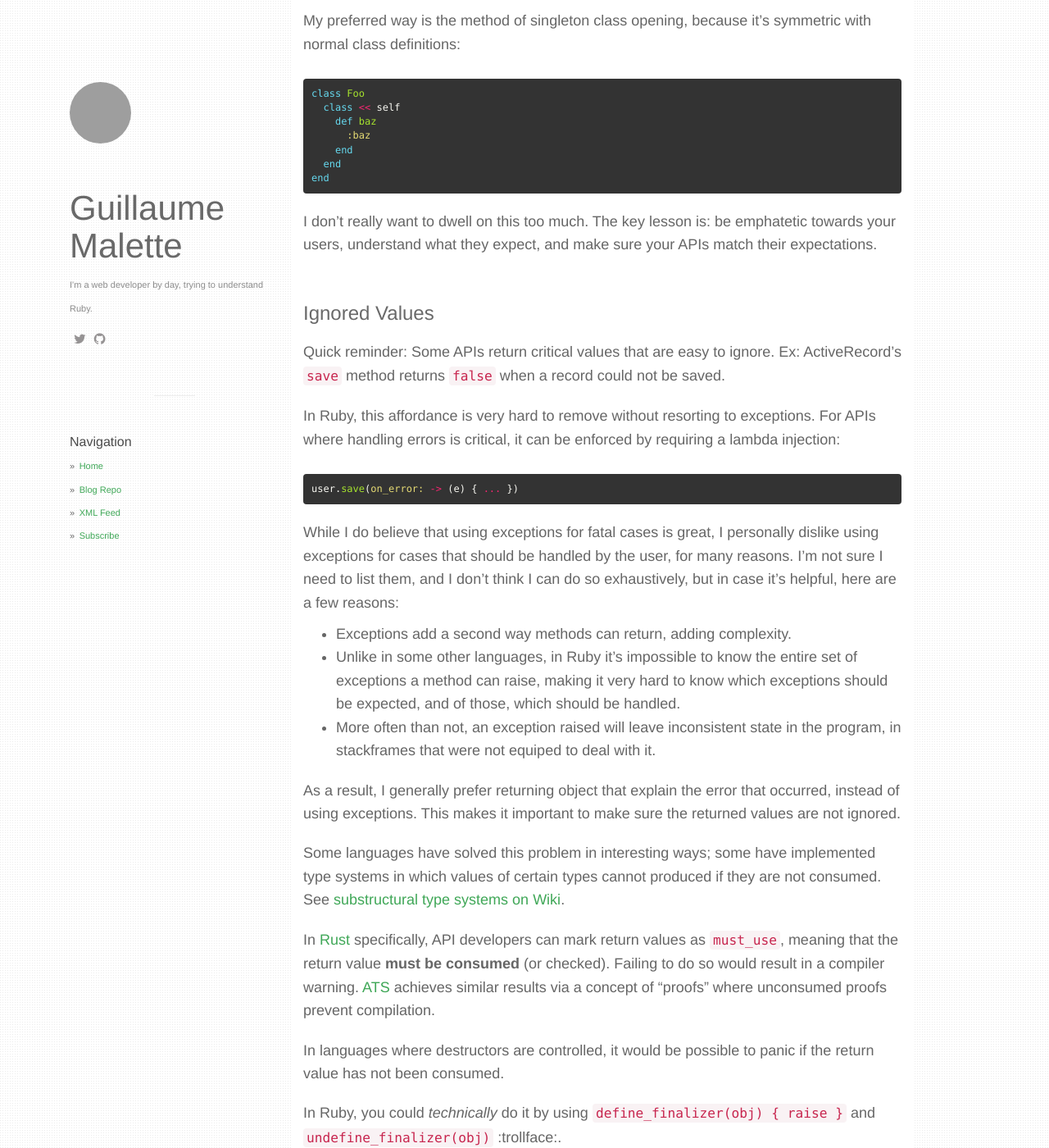
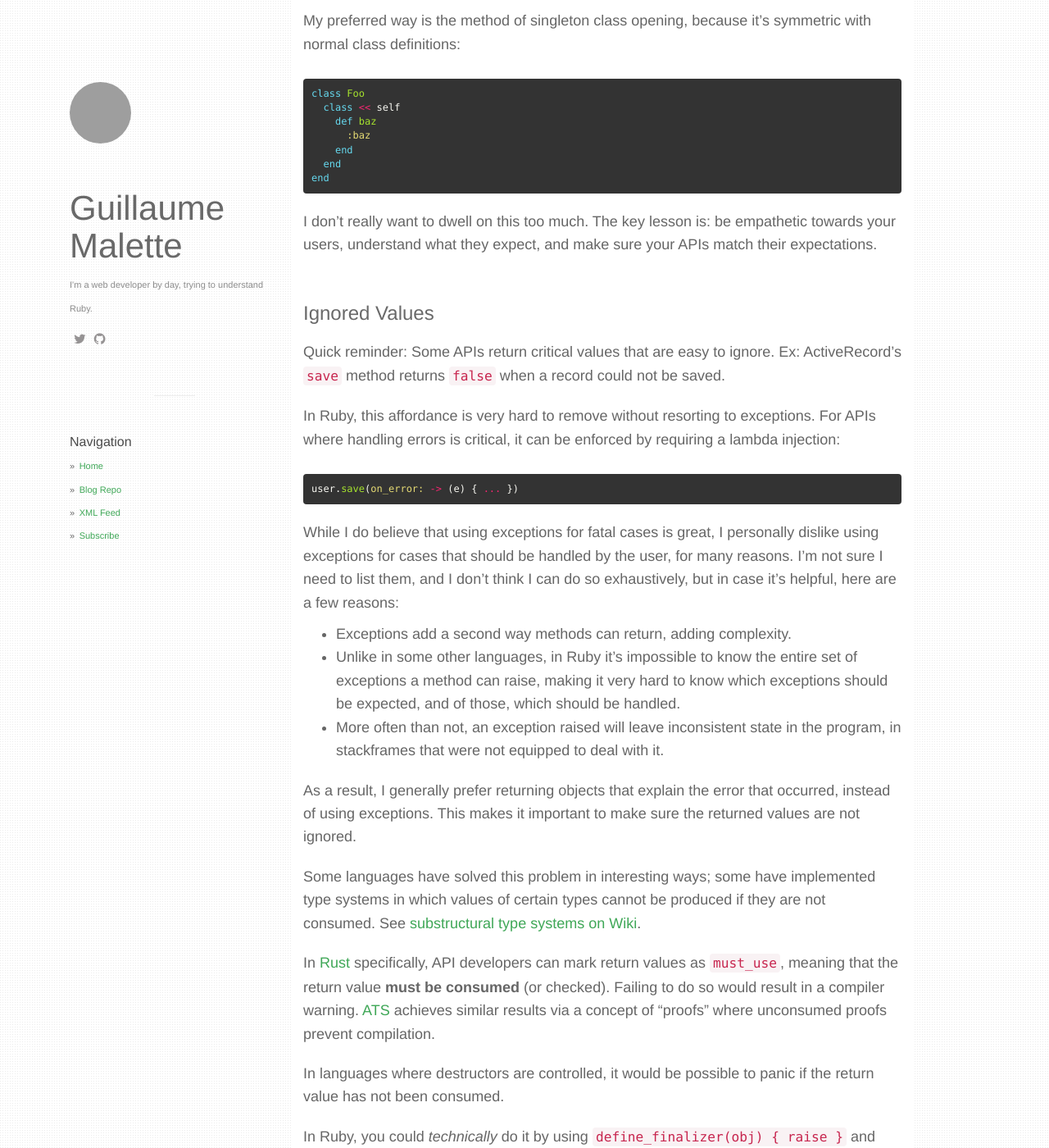
Before and after one commit to gmalette/gmalette.github.io-src, a Jekyll site: the page built from _posts/2020-02-16-affordance-for-errors-pt2.md, in a window 1280 px wide and 1400 px high, scrolled down 5759 px. Shown: the whole window at 82% size. Built offline with Jekyll 4.4.1, drawn with Linux system fonts in a browser that asks for light colours; nearby versions of some CDN libraries; comment, search, counter and statistics services are not loaded; some of the changed text lies outside the part shown; grey boxes are pictures that could not be loaded.

Commit message:
Fix a bunch more typos in all 3 of Affordances posts

````diff
--- a/_posts/2020-02-16-affordance-for-errors-pt2.md
+++ b/_posts/2020-02-16-affordance-for-errors-pt2.md
@@ -209,7 +209,7 @@
 end
 ```
 
-I don't really want to dwell on this too much. The key lesson is: be emphatetic towards your users, understand what they expect, and make sure your APIs match their expectations.
+I don't really want to dwell on this too much. The key lesson is: be empathetic towards your users, understand what they expect, and make sure your APIs match their expectations.
 
 ### Ignored Values
 
@@ -225,11 +225,11 @@
 
 - Exceptions add a second way methods can return, adding complexity.
 - Unlike in some other languages, in Ruby it's impossible to know the entire set of exceptions a method can raise, making it very hard to know which exceptions should be expected, and of those, which should be handled.
-- More often than not, an exception raised will leave inconsistent state in the program, in stackframes that were not equiped to deal with it.
+- More often than not, an exception raised will leave inconsistent state in the program, in stackframes that were not equipped to deal with it.
 
-As a result, I generally prefer returning object that explain the error that occurred, instead of using exceptions. This makes it important to make sure the returned values are not ignored.
+As a result, I generally prefer returning objects that explain the error that occurred, instead of using exceptions. This makes it important to make sure the returned values are not ignored.
 
-Some languages have solved this problem in interesting ways; some have implemented type systems in which values of certain types cannot produced if they are not consumed. See [substructural type systems on Wiki](https://en.wikipedia.org/wiki/Substructural_type_system).
+Some languages have solved this problem in interesting ways; some have implemented type systems in which values of certain types cannot be produced if they are not consumed. See [substructural type systems on Wiki](https://en.wikipedia.org/wiki/Substructural_type_system).
 
 In [Rust](https://www.rust-lang.org/) specifically, API developers can mark return values as `must_use`, meaning that the return value __must be consumed__ (or checked). Failing to do so would result in a compiler warning. [ATS](http://www.ats-lang.org/) achieves similar results via a concept of "proofs" where unconsumed proofs prevent compilation.
 
````
Also changed, not shown: other parts of _posts/2020-02-16-affordance-for-errors-pt2.md (+5 -5 lines), _posts/2020-01-29-affordance-for-errors-pt1.md (+5 -5 lines), _posts/2020-02-18-affordance-for-errors-pt3.md (+4 -4 lines).
